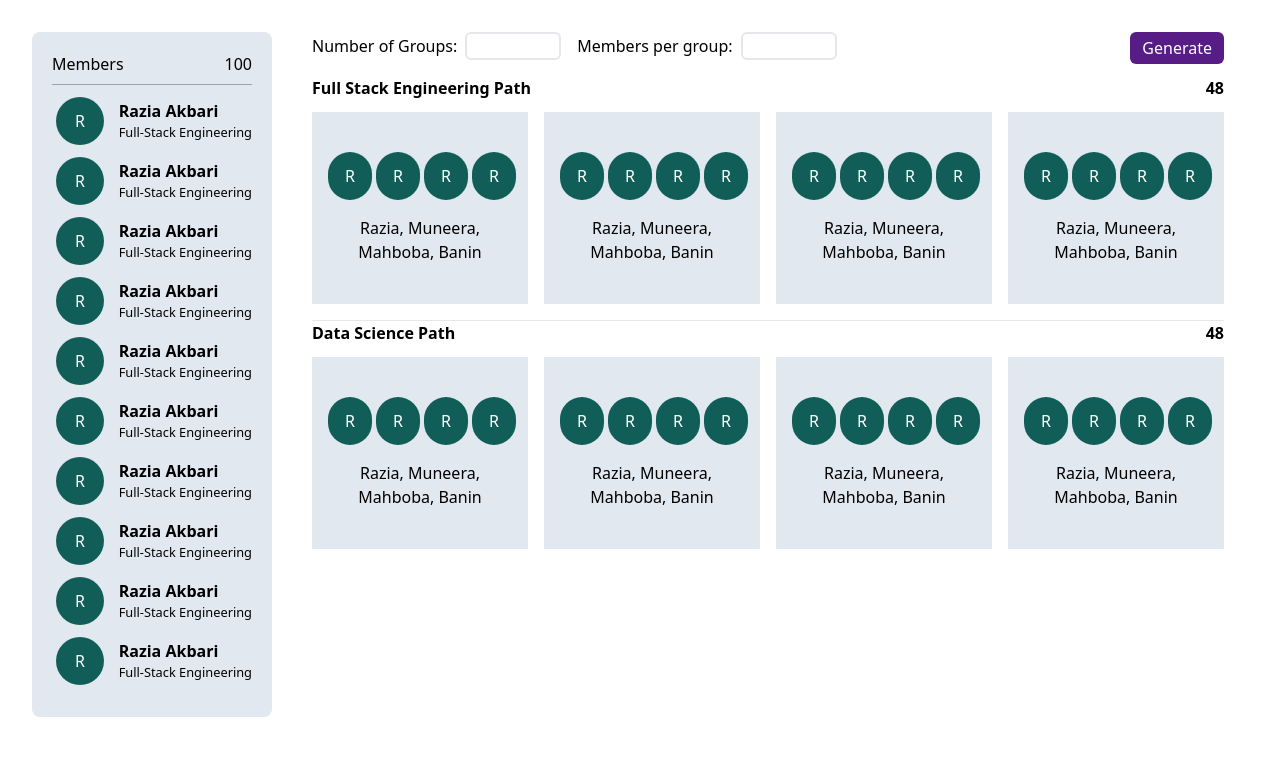
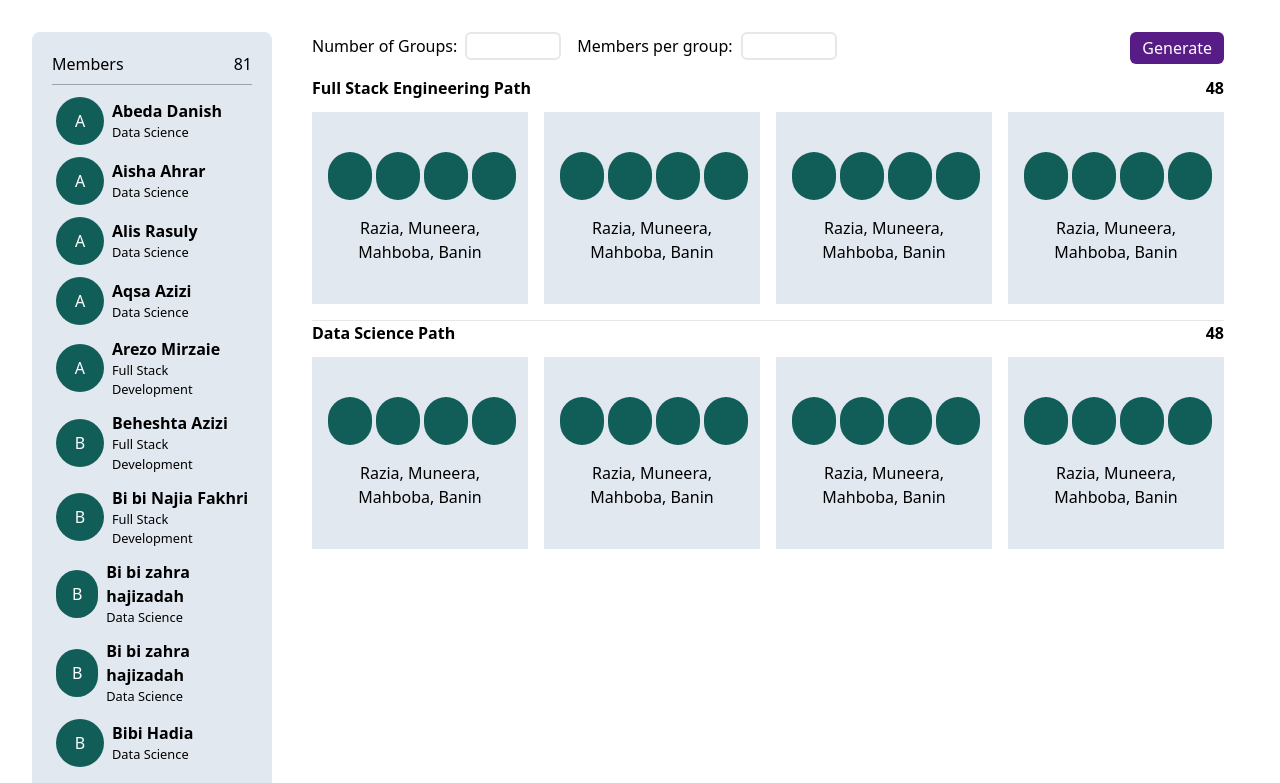
Before and after one commit to akbarirazia/Group-Study, a React (Vite) app: page / in a window 1280 px wide. Shown: the top 783 px of the page. Built offline with nearby package versions, Linux system fonts and the light colour scheme.

Commit message:
xlsx converted to json, members were rendered

```diff
--- a/src/components/Avatar.jsx
+++ b/src/components/Avatar.jsx
@@ -1,9 +1,9 @@
 import React from "react"
 
-function Avatar() {
+function Avatar({ firstLetter }) {
   return (
     <div className="rounded-full h-12 flex justify-center bg-teal-800 text-white items-center w-12 ms-1">
-      {/* first letter */}R
+      {firstLetter}
     </div>
   )
 }
--- a/src/components/MemberList.jsx
+++ b/src/components/MemberList.jsx
@@ -1,22 +1,28 @@
 import React from "react"
 import SingleMember from "./SingleMember"
 
-function MemberList({ totalMember }) {
-  const member = Array.from({ length: 10 }, (_, index) => (
-    <SingleMember key={index} />
-  ))
+function MemberList({ data }) {
+  const members = data.map((member, index) => {
+    if (member.name && member.groups) {
+      return (
+        <SingleMember key={index} name={member.name} cohort={member.groups} />
+      )
+    }
+  })
+  const totalMember = data.filter((member) => member.name && member.groups)
+
   return (
     <div className=" w-1/3 lg:w-60 p-5 bg-slate-200 rounded-lg">
       <div className="flex justify-between">
         <p>Members</p>{" "}
         <p>
-          100
+          {totalMember.length}
           {/* Total number of members  */}
         </p>
       </div>
       <hr className=" border-gray-400 mt-2" />
 
-      <div className="flex flex-col gap-3 my-3 ">{member}</div>
+      <div className="flex flex-col gap-3 my-3 ">{members}</div>
     </div>
   )
 }
--- a/src/components/SingleMember.jsx
+++ b/src/components/SingleMember.jsx
@@ -1,14 +1,13 @@
 import React from "react"
+import Avatar from "./Avatar"
 
 function SingleMember({ name, cohort }) {
   return (
-    <div className="flex gap-2 justify-between items-center">
-      <div className="rounded-full h-12 flex justify-center bg-teal-800 text-white items-center w-12 ms-1">
-        {/* first letter */}R
-      </div>
-      <div className=" flex flex-col">
-        <p className="font-bold p-0">Razia Akbari</p>
-        <small className="">Full-Stack Engineering</small>
+    <div className="flex gap-2  items-center">
+      <Avatar firstLetter={name.charAt(0)} />
+      <div className="flex flex-col">
+        <p className="font-bold p-0 ">{name}</p>
+        <small className="">{cohort}</small>
       </div>
     </div>
   )
--- a/src/layout/Layout.jsx
+++ b/src/layout/Layout.jsx
@@ -3,11 +3,12 @@ import MemberList from "../components/MemberList"
 import InputBar from "../components/InputBar"
 import FullStack from "../components/FullStack"
 import DataScience from "../components/DataScience"
+import data from "../Buffer/Data.json"
 
-function Layout() {
+function User() {
   return (
     <div className="p-8 flex gap-10">
-      <MemberList />
+      <MemberList data={data} />
       <div className="w-3/4">
         <InputBar />
         <FullStack />
@@ -18,4 +19,4 @@ function Layout() {
   )
 }
 
-export default Layout
+export default User
```
